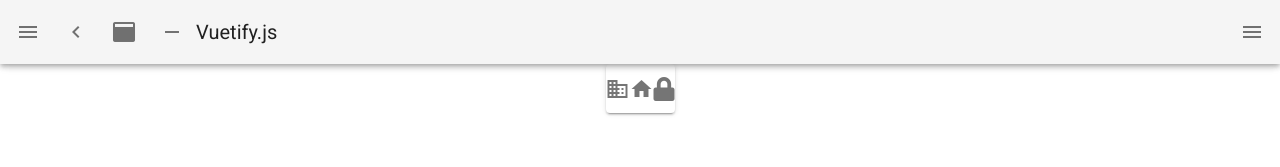
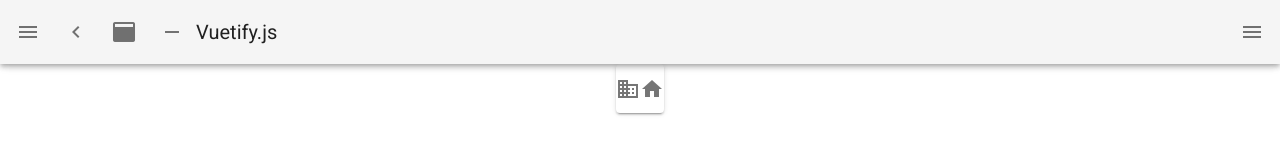
Before and after one commit to idani/nuxt-vuetify-fontAwesome5, a Nuxt app: page / in a window 1280 px wide. Shown: the top 167 px of the page. Built offline with nearby package versions, Linux system fonts and the light colour scheme.

Commit message:
FontAwesome5を削除

```diff
--- a/package.json
+++ b/package.json
@@ -15,7 +15,6 @@
     "nuxt": "^2.0.0"
   },
   "devDependencies": {
-    "@fortawesome/fontawesome-free": "^5.13.0",
     "@nuxtjs/eslint-config": "^2.0.0",
     "@nuxtjs/eslint-module": "^1.0.0",
     "@nuxtjs/vuetify": "^1.0.0",
--- a/plugins/vuetify.js
+++ b/plugins/vuetify.js
@@ -1,6 +1,5 @@
 // src/plugins/vuetify.js
 
-import '@fortawesome/fontawesome-free/css/all.css' // Ensure you are using css-loader
 import 'material-design-icons-iconfont/dist/material-design-icons.css'
 import Vue from 'vue'
 import Vuetify from 'vuetify/lib'
@@ -9,6 +8,6 @@ Vue.use(Vuetify)
 
 export default new Vuetify({
   icons: {
-    iconfont: ['fa', 'md']
+    iconfont: ['md']
   }
 })
```
Also changed, not shown: 1 other file (tests, documents, lock files or other folders).
